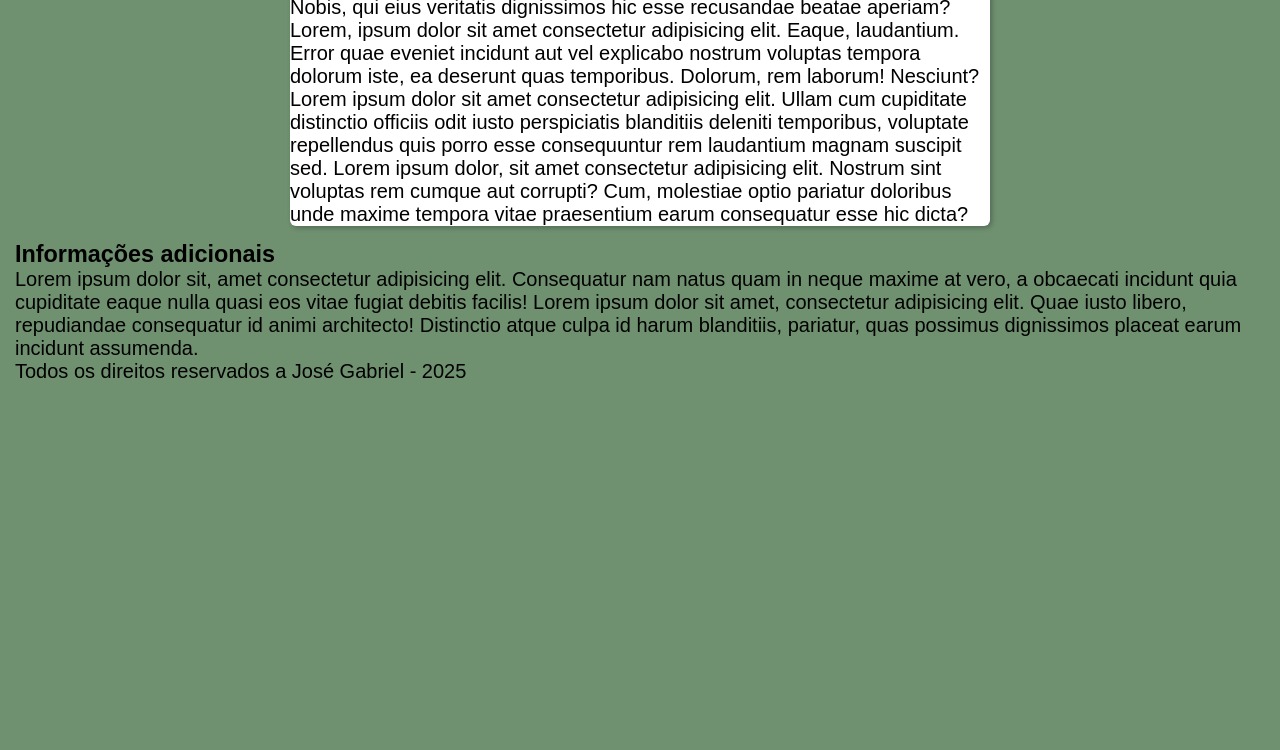
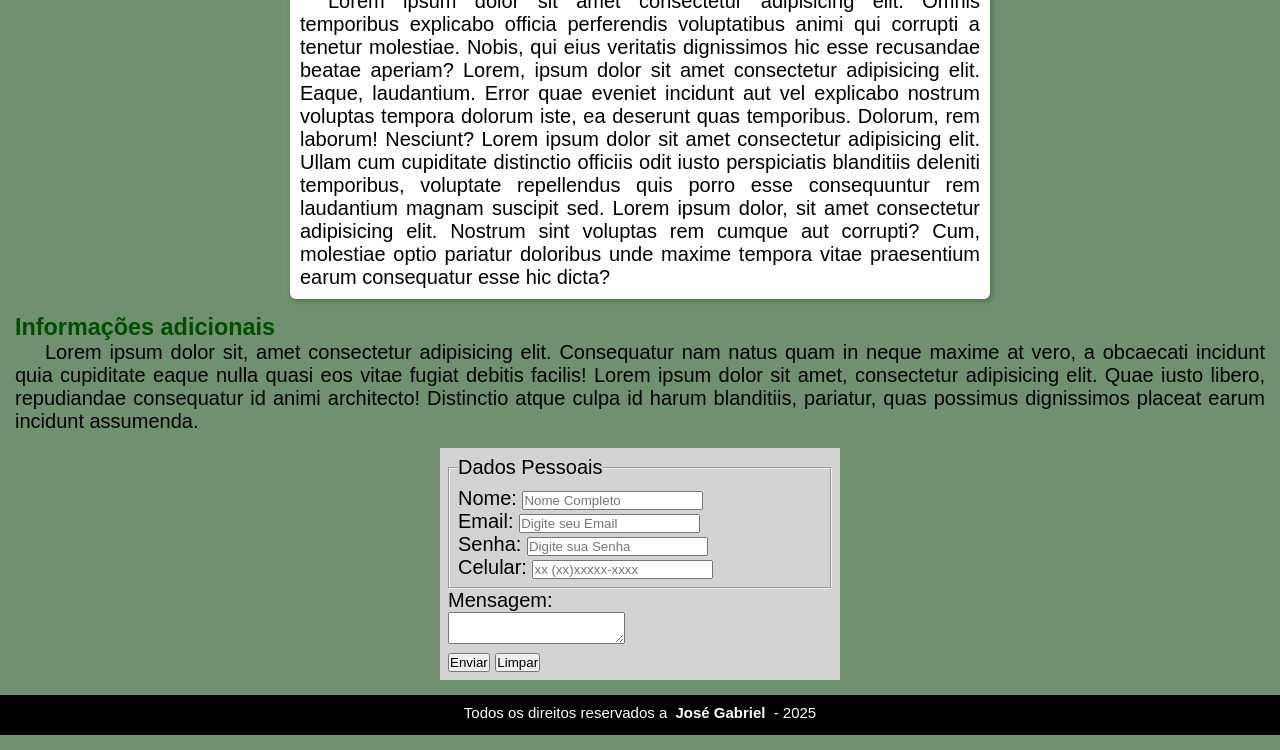
Before and after one commit to josegabrieldev/meus-exercicios, a plain HTML site: page html_css/exercicio001/index.html in a window 1280 px wide. Shown: the part 564-1314 px from the top of the page. Before the commit the page ends 962 px from the top, so only its background shows below. Drawn offline with Linux system fonts and the light colour scheme.

Commit message:
Dando estilo a página

```diff
--- a/html_css/exercicio001/index.html
+++ b/html_css/exercicio001/index.html
@@ -19,28 +19,64 @@
     </header>
         <!--Conteúdo Principal-->
     <main>
-        <section id="sec1">
+        <section>
             <h2>Primeira Seção</h2>
             <article>
                 <p>Lorem ipsum dolor sit amet consectetur, adipisicing elit. Accusamus placeat aliquam eveniet a aspernatur, consequuntur, eius ea fugiat quas incidunt culpa id modi debitis illum exercitationem cumque, sunt dolore et. Lorem ipsum dolor sit amet consectetur adipisicing elit. Voluptatum et labore iste doloribus cupiditate possimus dignissimos repudiandae tempore facere sed ratione minus est architecto atque, sequi maxime nam sunt veniam. Lorem ipsum dolor sit amet consectetur adipisicing elit. Natus quasi et suscipit rerum distinctio nobis quam voluptatum nemo blanditiis eaque. Ratione id sapiente fugiat illum recusandae sint, illo doloribus aperiam? Lorem ipsum dolor sit amet consectetur, adipisicing elit. Nostrum dolor pariatur ex, quae mollitia dolore delectus iure libero nulla id impedit ab repudiandae officia odio incidunt sint dolorem quibusdam at.</p>
             </article>
         </section>
 
-        <section id="sec2">
+        <section>
             <h2>Segunda Seção</h2>
             <article>
                 <p>Lorem ipsum dolor sit amet consectetur adipisicing elit. Omnis temporibus explicabo officia perferendis voluptatibus animi qui corrupti a tenetur molestiae. Nobis, qui eius veritatis dignissimos hic esse recusandae beatae aperiam? Lorem, ipsum dolor sit amet consectetur adipisicing elit. Eaque, laudantium. Error quae eveniet incidunt aut vel explicabo nostrum voluptas tempora dolorum iste, ea deserunt quas temporibus. Dolorum, rem laborum! Nesciunt? Lorem ipsum dolor sit amet consectetur adipisicing elit. Ullam cum cupiditate distinctio officiis odit iusto perspiciatis blanditiis deleniti temporibus, voluptate repellendus quis porro esse consequuntur rem laudantium magnam suscipit sed. Lorem ipsum dolor, sit amet consectetur adipisicing elit. Nostrum sint voluptas rem cumque aut corrupti? Cum, molestiae optio pariatur doloribus unde maxime tempora vitae praesentium earum consequatur esse hic dicta?</p>
             </article>
         </section>
     </main>
-        <!--Barra Lateral-->
+        <!--Conteúdo periferico-->
     <aside>
         <h3>Informações adicionais</h3>
         <p>Lorem ipsum dolor sit, amet consectetur adipisicing elit. Consequatur nam natus quam in neque maxime at vero, a obcaecati incidunt quia cupiditate eaque nulla quasi eos vitae fugiat debitis facilis! Lorem ipsum dolor sit amet, consectetur adipisicing elit. Quae iusto libero, repudiandae consequatur id animi architecto! Distinctio atque culpa id harum blanditiis, pariatur, quas possimus dignissimos placeat earum incidunt assumenda.</p>
     </aside>
+
+    <div id="form">
+        <form action="#" method="post" autocomplete="on">
+            <fieldset>
+                <legend>Dados Pessoais</legend>
+                <div>
+                    <label for="inome">Nome: </label>
+                    <input type="text" name="nome" id="inome" required minlength="8" maxlength="32" autocomplete="name" placeholder="Nome Completo">
+                </div>
+                <div>
+                    <label for="iemail">Email: </label>
+                    <input type="email" name="email" id="iemail" required minlength="15" maxlength="30" autocomplete="email" placeholder="Digite seu Email">
+                </div>
+                <div>
+                    <label for="isenha">Senha: </label>
+                    <input type="password" name="senha" id="isenha" required minlength="8" maxlength="15" autocomplete="current-password" placeholder="Digite sua Senha">
+                </div>
+
+                <div>
+                    <label for="icelular">Celular: </label>
+                    <input type="number" name="celular" id="icelular" required minlength="9" maxlength="13" placeholder="xx (xx)xxxxx-xxxx">
+                </div>
+            </fieldset>
+
+            <div>
+                <label for="imensagem">Mensagem: </label> <br>
+                <textarea name="mensagem" id="imensagem" maxlength="200"></textarea>
+            </div>
+
+            <div>
+                <input type="submit" value="Enviar">
+                <input type="reset" value="Limpar">
+            </div>
+        </form>
+    </div>
+
         <!--Rodapé-->
     <footer>
-        <p>Todos os direitos reservados a José Gabriel - 2025</p>
+        <p>Todos os direitos reservados a <a href="#">José Gabriel</a> - 2025</p>
     </footer>
 
 </body>
--- a/html_css/exercicio001/style.css
+++ b/html_css/exercicio001/style.css
@@ -69,3 +69,63 @@ main {
     box-shadow: 2px 2px 5px rgba(0, 0, 0, 0.26);
     border-radius: 0px 0px 6px 6px;
 }
+
+section {
+    padding: 10px;
+}
+
+section h2 {
+    color: var(--cor4);
+    padding: 0px 0px 5px 15px;
+}
+
+section p {
+    text-align: justify;
+    text-indent: 28px;
+}
+
+aside h3 {
+    color: rgb(0, 77, 0);
+}
+
+aside p {
+    text-align: justify;
+    text-indent: 30px;
+}
+
+div#form {
+    width: 400px;
+    background-color: lightgrey;
+    margin: 15px auto;
+}
+
+form, fieldset{
+    padding: 8px;
+}
+
+footer {
+    width: 100vw;
+    height: 40px;
+    background-color: rgb(0, 0, 0);
+    color: white;
+    text-align: center;
+    margin-left: -15px;
+}
+
+footer > p {
+    font-size: 15px;
+    padding-top: 9px;
+}
+
+footer > p > a {
+    color: white;
+    font-weight: bold;
+    text-decoration: none;
+    padding: 4px;
+}
+
+footer > p > a:hover {
+    color: var(--cor4);
+    font-size: 16px;
+    text-decoration: underline;
+}
```
